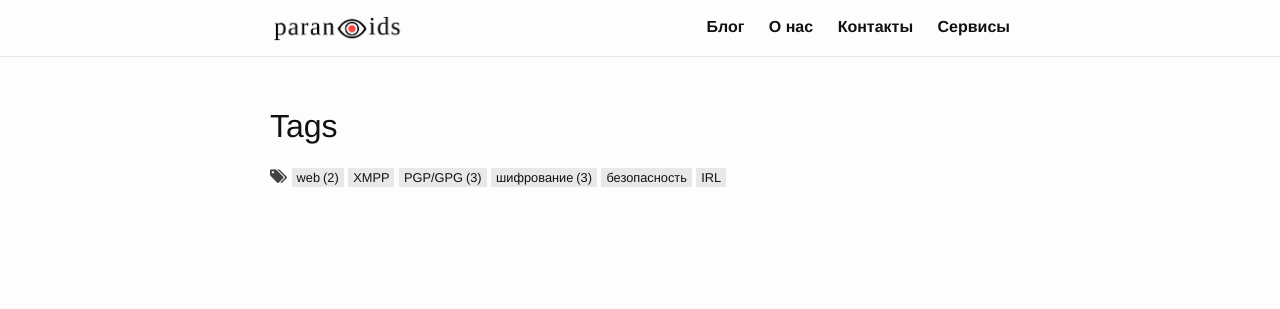
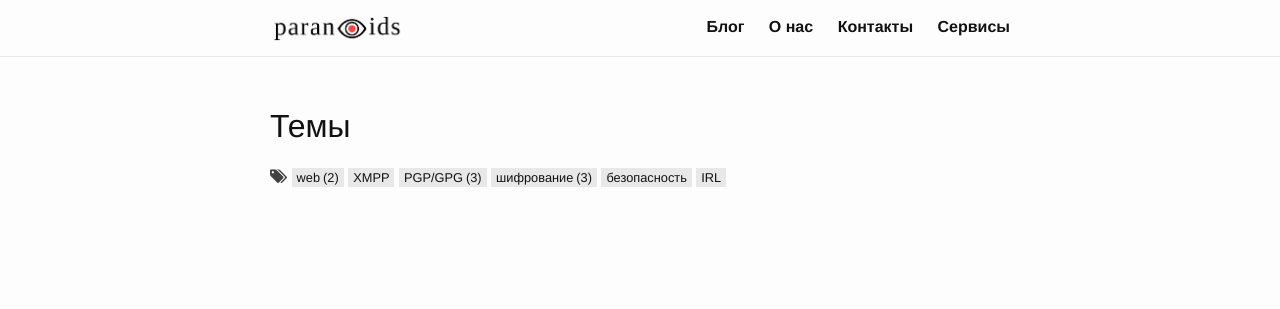
Before and after one commit to 2b7E1n6D0e5R7/2b7E1n6D0e5R7.github.io, a Jekyll site: the page built from _pages/tags.md, in a window 1280 px wide. Shown: the top 309 px of the page. Built offline with Jekyll 4.4.1, drawn with Linux system fonts in a browser that asks for light colours.

Commit message:
Update tags.html

```diff
--- a/_layouts/tags.html
+++ b/_layouts/tags.html
@@ -31,7 +31,7 @@ layout: default
 
 
 {% if site.tags != '' %}
-<h1>Tags</h1>
+<h1>Темы</h1>
 
 <div class="tags">
   <i class="fa fa-tags"></i>
```
